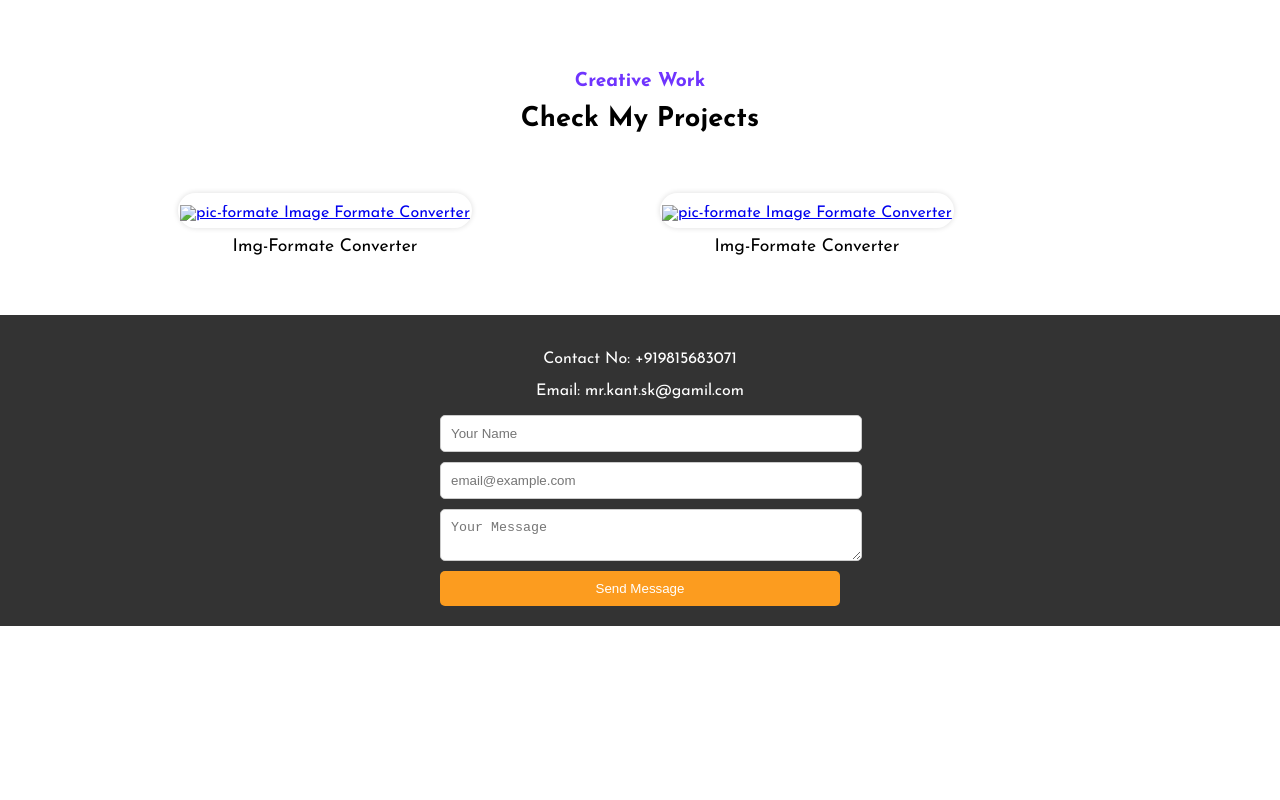
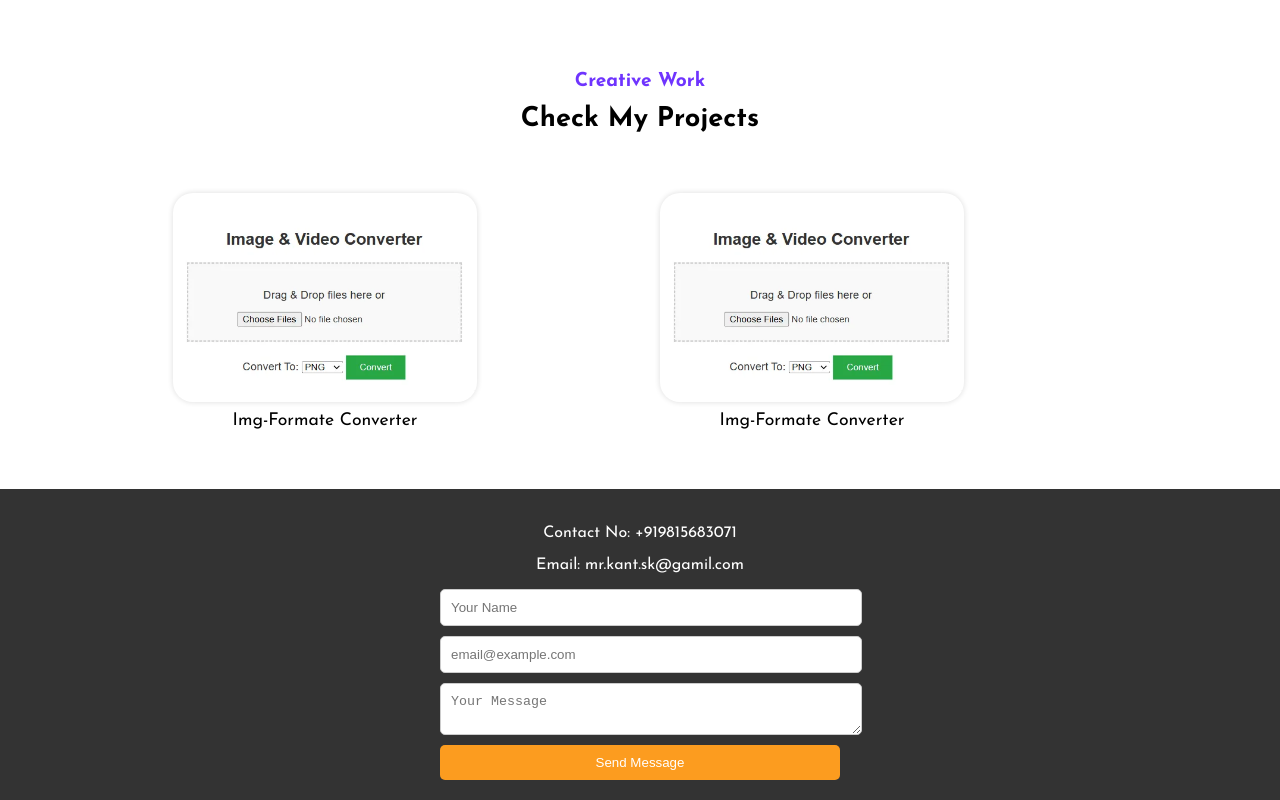
Before and after one commit to DevlopShree/portfolio, a plain HTML site: page index.html in a window 1280 px wide. Shown: the part 942-1742 px from the top of the page. Before the commit the page ends 1568 px from the top, so only its background shows below. Drawn offline with Linux system fonts and the light colour scheme; the site is published under a folder, as on GitHub Pages, so addresses that start at the root find nothing.

Commit message:
css, images loading fixed

```diff
--- a/index.html
+++ b/index.html
@@ -109,7 +109,7 @@
                 <div class="proj">
                     <div class="project-1">
                         <a href="https://devlopshree.github.io/image-video-converter/">
-                            <img src="/media/Capture.webp" alt="pic-formate Image Formate Converter">
+                            <img src="media/Capture.webp" alt="pic-formate Image Formate Converter">
                         </a>
                     </div>
                     <div class="project-info">
@@ -120,7 +120,7 @@
                 <div class="proj">
                     <div class="project-1">
                         <a href="https://devlopshree.github.io/image-video-converter/">
-                            <img src="/media/Capture.webp" alt="pic-formate Image Formate Converter">
+                            <img src="media/Capture.webp" alt="pic-formate Image Formate Converter">
                         </a>
                     </div>
                     <div class="project-info">
```
